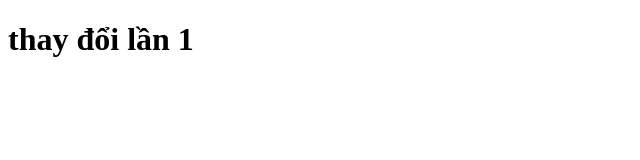
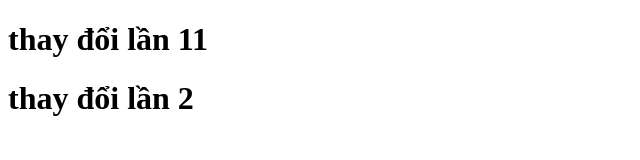
Before and after one commit to Pham-Anh-Tuan/Test1, a plain HTML site: page index.html in a window 1280 px wide. Shown: the whole page, without its empty margins (0-640 px from the left). Drawn offline with Linux system fonts and the light colour scheme.

Commit message:
Commit "thay doi lan 2"

```diff
--- a/index.html
+++ b/index.html
@@ -5,7 +5,8 @@
     <title>Title</title>
 </head>
 <body>
-<h1> thay đổi lần 1 </h1>
+<h1> thay đổi lần 11 </h1>
+<h1> thay đổi lần 2 </h1>
 
 </body>
 </html>
```
